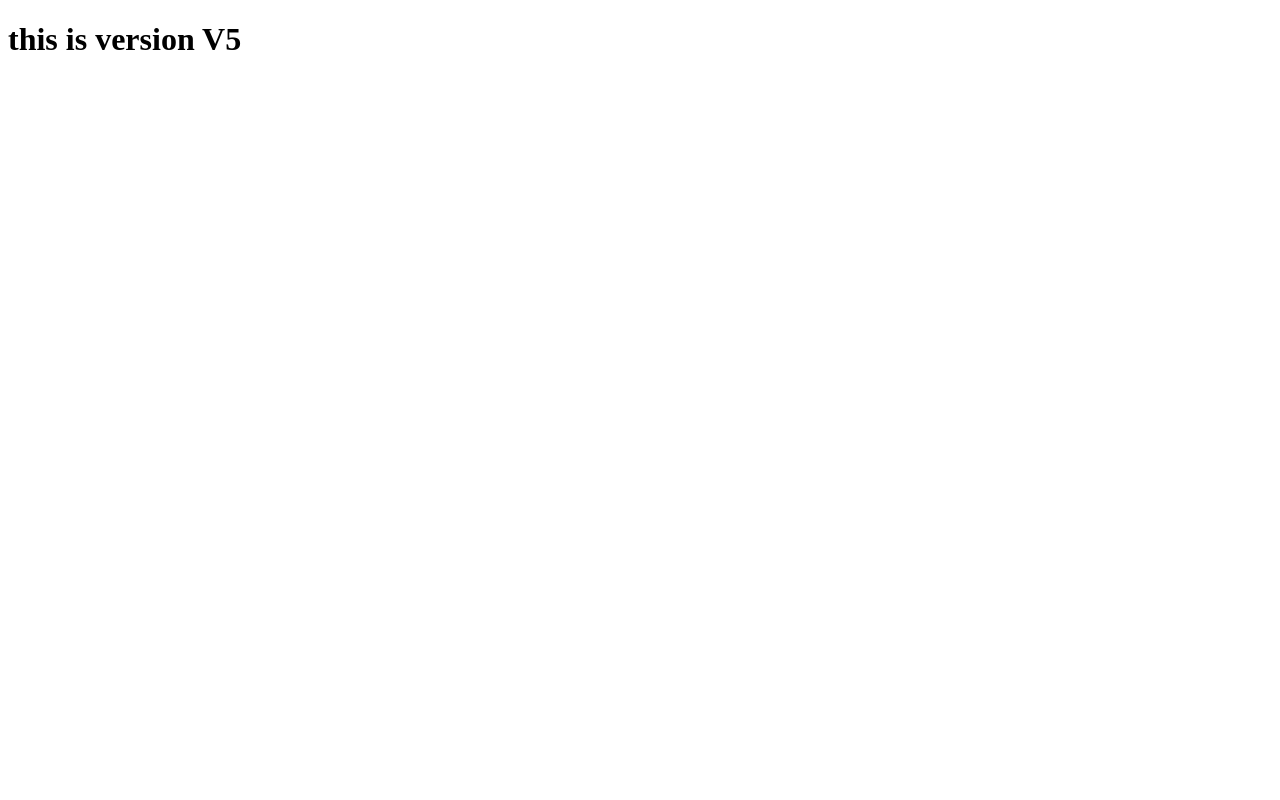
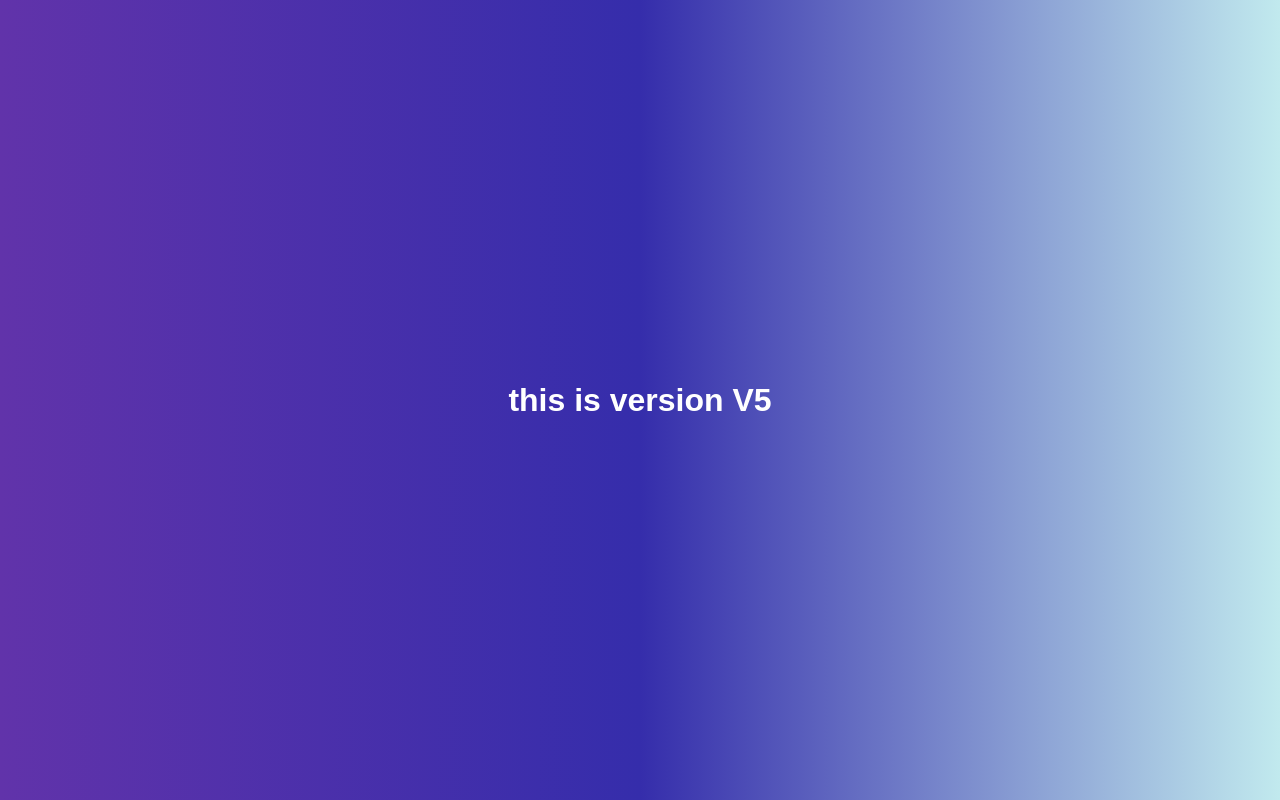
Before and after one commit to prasad24k/git, a plain HTML site: page index.html in a window 1280 px wide. Drawn offline with Linux system fonts and the light colour scheme.

Commit message:
Added Design for Website

```diff
--- a/index.html
+++ b/index.html
@@ -4,6 +4,7 @@
   <meta charset="UTF-8">
   <meta name="viewport" content="width=device-width, initial-scale=1.0">
   <title>Document</title>
+  <link rel="stylesheet" href="style.css">
 </head>
 
 <body>
--- /dev/null
+++ b/style.css
@@ -0,0 +1,11 @@
+body{
+  background: linear-gradient(to right,rgb(97, 51, 170),rgb(53, 45, 171),rgba(91, 198, 210, 0.377));
+  font-family: Arial, sans-serif;
+  color: white;
+  margin: 0;
+  padding: 0;
+  display: flex;
+  justify-content: center;
+  align-items: center;
+  height: 100vh;
+}
```
